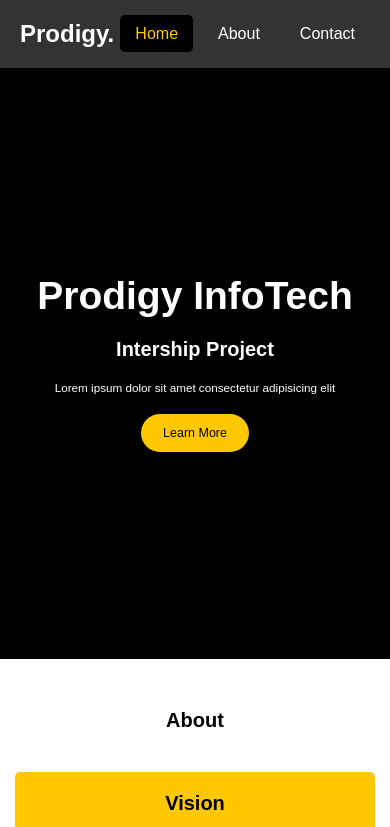
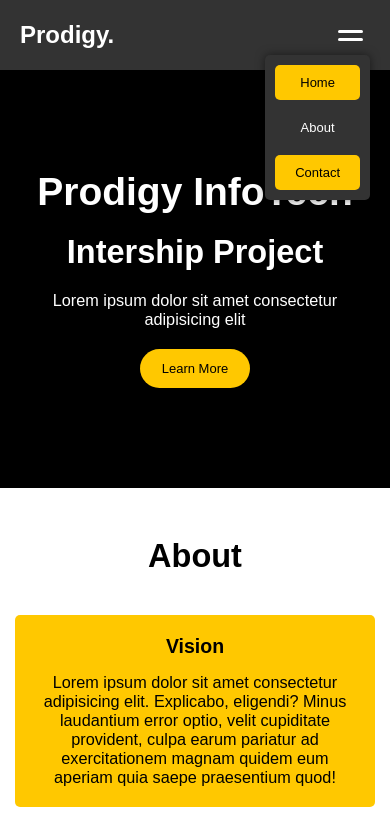
Before and after one commit to bella-247/PRODIGY_WD_01, a plain HTML site: page Landing Page.html in a window 390 px wide. Shown: the top 827 px of the page. Drawn offline with Linux system fonts and the light colour scheme.

Commit message:
Refactor navigation links to use anchor tags with class "tab-links" and update font size in style.scss

```diff
--- a/Landing Page.html
+++ b/Landing Page.html
@@ -13,13 +13,28 @@
             <div id="logo">
                 <a href="index.html">Prodigy.</a>
             </div>
-            <ul>
+            <ul class="tab-menus">
                 <li><a href="#hero" class="tab-links active">Home</a></li>
                 <li><a href="#about" class="tab-links">About</a></li>
                 <li><a href="#contact" class="tab-links">Contact</a></li>
             </ul>
+
+            <div class="drop-down">
+                <div class="menu-bar actve">
+                    <div class="bar"></div>
+                    <div class="bar"></div>
+
+                    <ul  class="drop-down-menu">
+                        <li><a href="#hero" class="tab-links active">Home</a></li>
+                        <li><a href="#about" class="tab-links">About</a></li>
+                        <li><a href="#contact" class="tab-links active">Contact</a></li>
+                    </ul>
+                </div>
+
+            </div>
         </nav>
     </header>
+
     <main>
         <section id="hero">
             <h1>Prodigy InfoTech</h1>
@@ -52,9 +67,9 @@
         <section id="contact">
             <h2>Contact</h2>
             <form action="">
-                <input type="text" placeholder="Name">
-                <input type="email" placeholder="Email">
-                <textarea name="" id="" cols="30" rows="10" placeholder="Message"></textarea>
+                <input type="text" placeholder="Full Name" required>
+                <input type="email" placeholder="Email" required>
+                <textarea name="" id="" cols="30" rows="10" placeholder="Message" required></textarea>
                 <button type="submit">Submit</button>
             </form>
         </section>
@@ -62,7 +77,7 @@
 
 
     <footer>
-        <p>&copy; 2020 Prodigy. All rights reserved.</p>
+        <p>&copy; 2024 Prodigy-Abel Mekonen. All rights reserved.</p>
     </footer>
 </body>
 </html>
--- a/style.scss
+++ b/style.scss
@@ -5,7 +5,7 @@
 }
 
 :root {
-  font-size: clamp(10px, 2vw, 16px);
+  font-size: clamp(13px, 2vw, 16px);
   --primary-gold: #ffc800;
   --primary-gold-translucent : #ffc80055;
 }
@@ -14,9 +14,7 @@ html {
 }
 
 body {
-  min-height: 200vh;
-  // background-color: #ddd;
-  font-family: Arial, Helvetica, sans-serif;
+  font-family: Arial, Helvetica, sans-serif !important;
 }
 
 a {
@@ -40,7 +38,6 @@ header {
     color: white;
     padding: 20px clamp(20px, 5vw, 50px);
     transition: background-color 300ms;
-    overflow: hidden;
     #logo {
       a {
         color: white;
@@ -53,7 +50,7 @@ header {
       }
     }
 
-    ul {
+    ul.tab-menus{
       width: fit-content;
       display: flex;
       justify-content: space-around;
@@ -77,6 +74,90 @@ header {
         }
       }
     }
+
+    .drop-down{
+      display: none;
+      .menu-bar{
+        position: relative;
+        cursor: pointer;
+        display: flex;
+        flex-direction: column;
+        justify-content: center;
+        align-items: center;
+        gap: 5px;
+        width: 40px;
+        height: 30px;
+        border-radius: 5px;
+        .bar{
+          width: 25px;
+          height: 3px;
+          border-radius: 10rem;
+          background-color: white;
+          transition: transform 250ms;
+        }
+
+        .drop-down-menu{
+          position: absolute;
+          top: 100%;
+          right: 0;
+          display: flex;
+          flex-direction: column;
+          gap: 10px;
+          background-color: #333;
+          padding: 10px;
+          border-radius: 5px;
+          margin: 5px 0;
+          box-shadow: 0px 0px 10px rgba(0,0,0, 0.5);
+          // visibility: hidden;
+          opacity: 1;
+          translate: 0;
+          transition: visibility, opacity, translate;
+          transition-duration: 200ms;
+          isolation: isolate;
+          a{
+            position: relative;
+            display: block;
+            text-align: center;
+            color: white;
+            padding: 10px 20px;
+            border-radius: 5px;
+            transition: background-color, color;
+            transition-duration: 200ms;
+            &::before{
+              content: "";
+              position: absolute;
+              bottom: 0;
+              left: 0;
+              width: 0%;
+              height: 3px;
+              border-radius: 5px;
+              background-color: var(--primary-gold);
+              transition: width, height;
+              transition-duration: 200ms;
+              z-index: -1;
+            }
+            &:hover::before{
+                width: 100%;
+              }
+            &.active{
+              color: black;
+              &::before{
+                width: 100%;
+                height: 100%;
+              }
+            }
+          }
+        }
+        &:hover{
+          .drop-down-menu{
+            visibility: visible;
+            opacity: 1;
+            translate: 15px;
+          }
+        }
+      }
+    }
+
     &.scrolled {
       background-color: #333c;
       backdrop-filter: blur(5px);
@@ -93,6 +174,15 @@ header {
       //   }
       // }
     }
+    @media screen and (width < 600px){
+      ul.tab-menus{
+        display: none;
+      }
+      .drop-down{
+        display: block;
+      }
+
+    }
   }
 }
 
@@ -101,10 +191,9 @@ header {
 main {
   section{
     padding: 40px 15px;
-    min-height: 70vh;
-    scroll-snap-align: start;
     h2{
-      font-size: clamp(2rem, 5vw, 2.5rem);
+      text-align: center;
+      font-size: clamp(2rem, 10vw, 2.5rem);
     }
   }
 }
@@ -117,12 +206,13 @@ main section#hero{
   gap: 20px;
   background-color: black;
   color: white;
+  padding: 100px 15px;
   h1{
-    font-size: clamp(2rem, 10vw, 4rem);
+    font-size: clamp(3rem, 10vw, 4rem);
     text-align: center;
   }
   p{
-    font-size: clamp(1rem, 3vw, 1.5rem);
+    font-size: 1.25rem;
     text-align: center;
   }
   button{
@@ -136,7 +226,7 @@ main section#hero{
       color : inherit;
       display: block;
       padding: 10px 20px;
-      font-size: 1.25rem;
+      font-size: 1rem;
     }
     &:hover{
       background-color: transparent;
@@ -146,13 +236,13 @@ main section#hero{
   }
 }
 
-
 main section:not(#hero){
   h2{
     width: fit-content;
     text-align: center;
     margin: 0 auto;
     padding: 10px 20px;
+    // font-size: max(28px, 2rem);
   }
 }
 
@@ -162,7 +252,7 @@ main section#about{
     grid-template-columns: repeat(2, minmax(250px, 1fr));
     width: 100%;
     max-width: 800px;
-    gap: 20px;
+    gap: 2rem;
     margin: 30px auto;
     justify-items: center;
     .info-cards{
@@ -176,10 +266,10 @@ main section#about{
       padding: 20px;
       h3{
         text-align: center;
-        font-size: 20px;
+        font-size: 1.5rem;
       }
       p{
-        font-size: 16px;
+        font-size: 1.25rem;
       }
     }
   }
@@ -190,10 +280,8 @@ main section#about{
   }
 }
 
-
-
-
 main section#contact{
+  background-color: #eee9;
   form{
     display: flex;
     flex-direction: column;
```
Also changed, not shown: script.js (+16 -6 lines), style.css, 1 other file.
